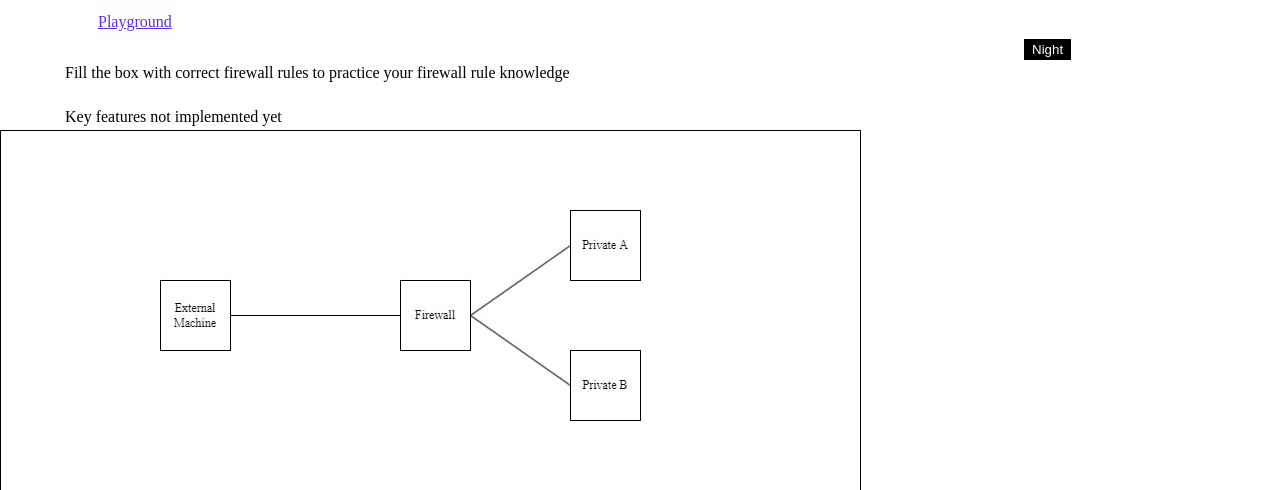
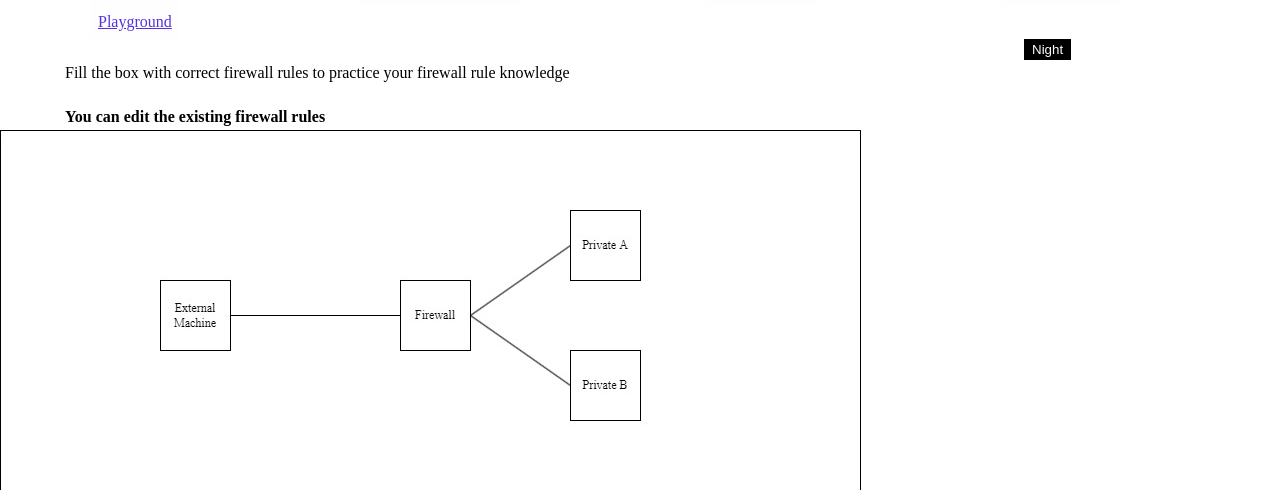
Before and after one commit to zhenyuwan/CNIT581-048_project_4, a Django app: page /pages/firewall_practice/3 in a window 1280 px wide. Shown: the part 143-633 px from the top of the page. Run offline with Django 4.2, Linux system fonts and the light colour scheme; data comes from the database, SQL or seed files in the repository; both versions use the stored data as it was after the commit.

Commit message:
Add files via upload
Stable release, has all features required

```diff
--- a/firewall_practice_django/firewall_rules/models.py
+++ b/firewall_practice_django/firewall_rules/models.py
@@ -1,6 +1,5 @@
 from ipaddress import ip_address
 from pyexpat import model
-from turtle import pu
 from unittest.util import _MAX_LENGTH
 from django.db import models
 from django.contrib.auth.models import User
--- a/firewall_practice_django/firewall_rules/templates/firewall_rules/firewall_practice_django.html
+++ b/firewall_practice_django/firewall_rules/templates/firewall_rules/firewall_practice_django.html
@@ -38,7 +38,7 @@
         <div id="instruction" style = "padding-left: 50px;">
             <p>Fill the box with correct firewall rules to practice your firewall rule knowledge</p>
             <p><br></p>
-            <p>Key features not implemented yet</p>
+            <p><b>{{ instruction }}</b></p>
         </div>
 
         <!--Start of drawing Network Diagram-->
--- a/firewall_practice_django/firewall_rules/urls.py
+++ b/firewall_practice_django/firewall_rules/urls.py
@@ -17,7 +17,7 @@ urlpatterns = [
 
     path('pages/terms', views.get_page_terms, name='terms'),
 
-    path('pages/<int:practice_id>/firewall_practice', views.get_input_firewall_rules, name='firewall_practice'),
+    path('pages/firewall_practice', views.get_input_firewall_rules, name='firewall_practice'),
 
     path('pages/subnet_practice', views.get_page_subnet_practice, name='subnet_practice'),
 
--- a/firewall_practice_django/firewall_rules/views.py
+++ b/firewall_practice_django/firewall_rules/views.py
@@ -64,12 +64,12 @@ def get_page_subnet_practice(request):
     return HttpResponse(template.render(context,request))
 
 # add view
-def get_input_firewall_rules(request, practice_id):
+def get_input_firewall_rules(request):
 
     template = loader.get_template('firewall_rules/firewall_practice_django.html')
 
     # retrieve the firewall_rules object with foreign key specified by practice_id
-    rules = firewall_rules.objects.all().filter(firewall_practice_id = practice_id)
+    # rules = firewall_rules.objects.all().filter(firewall_practice_id = practice_id)
 
     # if the user access the form after the first time, use POST to populate the form
     if request.method == 'POST':
@@ -103,9 +103,12 @@ def get_input_firewall_rules(request, practice_id):
     else:
         form = get_firewall_rules()
 
+    rules = firewall_rules.objects.all()
+
     context = {
         'form' : form,
         'firewall_rules' : rules,
+        'instruction' : "You can enter data in the following boxes"
     }
 
     return HttpResponse(template.render(context, request))
@@ -181,7 +184,7 @@ def signup(request):
 
     return HttpResponse(template.render(context, request))
 
-def delete_entry(firewall_rules_id):
+def delete_entry(request, firewall_rules_id):
     firewall_rules.objects.filter(pk=firewall_rules_id).delete()
     return redirect("/pages/firewall_practice")
 
@@ -215,7 +218,8 @@ def edit_entry(request,firewall_rules_id):
     })
 
     context = {
-    'form' : form,
-    'firewall_rules' : rules,
+        'form' : form,
+        'firewall_rules' : rules,
+        'instruction' : "You can edit the existing firewall rules",
     }
     return HttpResponse(template.render(context, request))
```
Also changed, not shown: firewall_practice_django/db.sqlite3.
